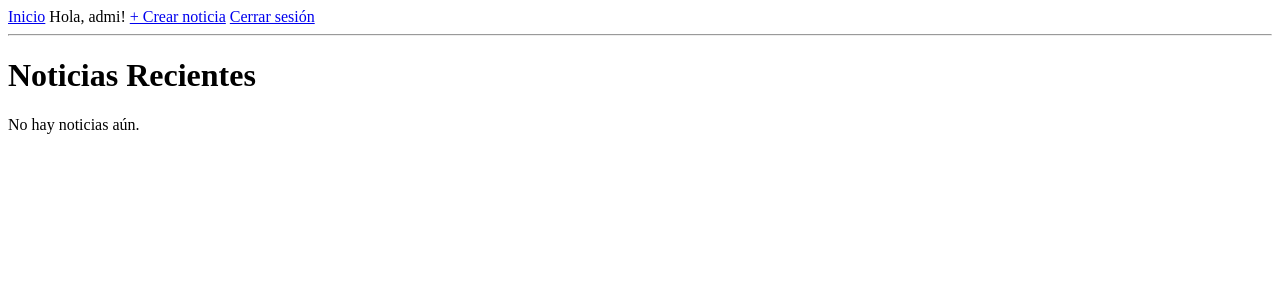
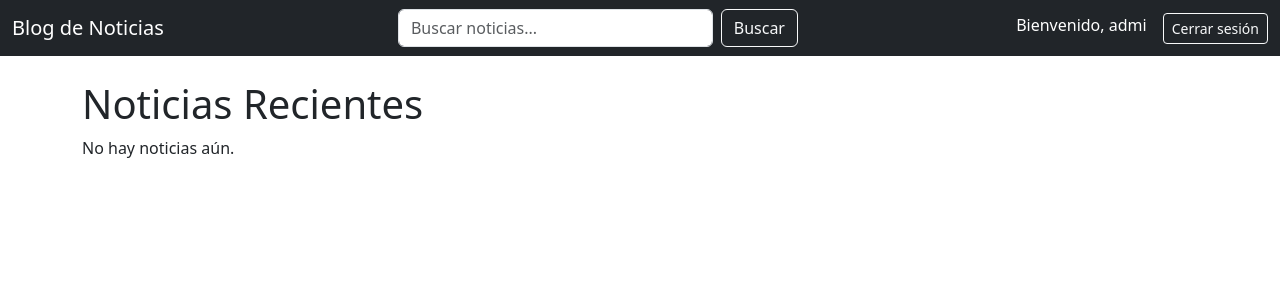
Before and after one commit to Nilsonavalos77/django-blog-noticias, a Django app: page / in a window 1280 px wide. Shown: the top 300 px of the page. Run offline with Django 5.2, Linux system fonts and the light colour scheme; a user stored in the database is signed in; data that the repository does not hold is empty.

Commit message:
Refactor code structure and remove redundant sections for improved readability and maintainability

```diff
--- a/blog/templates/base.html
+++ b/blog/templates/base.html
@@ -1,42 +1,79 @@
 <!DOCTYPE html>
 <html lang="es">
 <head>
-    <meta charset="UTF-8"> <!-- Codificación del sitio para soportar tildes y caracteres especiales -->
-    <title>Blog de Noticias</title> <!-- Título del navegador -->
+    <meta charset="UTF-8">
+    <meta name="viewport" content="width=device-width, initial-scale=1"> <!-- Adaptable a dispositivos -->
+    <title>Blog de Noticias</title>
+
+    <!-- Bootstrap 5 desde CDN -->
+    <link href="https://cdn.jsdelivr.net/npm/bootstrap@5.3.0/dist/css/bootstrap.min.css" rel="stylesheet">
+
+    <!-- Puedes agregar tu propio CSS si querés -->
 </head>
 <body>
-    <!-- Barra de navegación principal -->
-    <nav>
-        <!-- Enlace siempre visible a la página de inicio -->
-        <a href="{% url 'inicio' %}">Inicio</a>
+    <!-- Navbar principal -->
+    <nav class="navbar navbar-expand-lg navbar-dark bg-dark">
+        <div class="container-fluid">
+            <!-- Logo o título -->
+            <a class="navbar-brand" href="{% url 'inicio' %}">Blog de Noticias</a>
 
-        <!-- Verifica si el usuario ha iniciado sesión -->
-        {% if user.is_authenticated %}
-            <!-- Muestra el nombre del usuario actualmente logueado -->
-            <span>Hola, {{ user.username }}!</span>
+            <!-- Botón hamburguesa para móviles -->
+            <button class="navbar-toggler" type="button" data-bs-toggle="collapse" data-bs-target="#navbarContenido">
+                <span class="navbar-toggler-icon"></span>
+            </button>
 
-            <!-- Si el usuario es staff (admin), se muestra el enlace para crear una noticia -->
-            {% if user.is_staff %}
-                <a href="{% url 'crear_noticia' %}">+ Crear noticia</a> <!-- Enlace a la vista para admins -->
-            {% endif %}
+            <!-- Contenido del navbar -->
+            <div class="collapse navbar-collapse" id="navbarContenido">
+                <!-- Formularios y links alineados con utilidades de Bootstrap -->
+                <ul class="navbar-nav me-auto">
+                    <!-- Espacio reservado para más enlaces si querés agregar -->
+                </ul>
 
-            <!-- Enlace para cerrar sesión disponible para usuarios logueados -->
-            <a href="{% url 'logout' %}">Cerrar sesión</a>
+                <!-- BUSCADOR en el centro -->
+                <form class="d-flex mx-auto" method="get" action="{% url 'inicio' %}" style="width: 400px;">
+                    <input class="form-control me-2" type="search" placeholder="Buscar noticias..." aria-label="Buscar" name="buscar" value="{{ request.GET.buscar }}">
+                    <button class="btn btn-outline-light" type="submit">Buscar</button>
+                </form>
 
-        {% else %}  <!-- Si el usuario NO ha iniciado sesión -->
+                <!-- Sección de autenticación a la derecha -->
+                <ul class="navbar-nav ms-auto">
+                    {% if user.is_authenticated %}
+                        <!-- Bienvenida al usuario -->
+                        <li class="nav-item">
+                            <span class="navbar-text text-white me-3">
+                                Bienvenido, {{ user.username }}
+                            </span>
+                        </li>
 
-            <!-- Enlace para ir a la página de login -->
-            <a href="{% url 'login' %}">Iniciar sesión</a>
-
-            <!-- Enlace para ir a la página de registro -->
-            <a href="{% url 'registro' %}">Registrarse</a>
-
-        {% endif %}
+                        <!-- Botón de logout como formulario POST -->
+                        <li class="nav-item">
+                            <form method="post" action="{% url 'logout' %}">
+                                {% csrf_token %}
+                                <button type="submit" class="btn btn-outline-light btn-sm">Cerrar sesión</button>
+                            </form>
+                        </li>
+                    {% else %}
+                        <!-- Enlaces visibles solo para usuarios no autenticados -->
+                        <li class="nav-item">
+                            <a class="nav-link" href="{% url 'login' %}">Iniciar sesión</a>
+                        </li>
+                        <li class="nav-item">
+                            <a class="nav-link" href="{% url 'registro' %}">Registrarse</a>
+                        </li>
+                    {% endif %}
+                </ul>
+            </div>
+        </div>
     </nav>
 
-    <hr> <!-- Línea horizontal como separación visual -->
+    <!-- Contenedor principal de contenido -->
+    <div class="container mt-4">
+        {% block contenido %}
+        <!-- Aquí se insertan los contenidos específicos de cada página -->
+        {% endblock %}
+    </div>
 
-    <!-- Contenedor para mostrar contenido específico de cada página (heredado desde otros templates) -->
-    {% block contenido %}{% endblock %}
+    <!-- Scripts de Bootstrap (para funcionalidades como el menú hamburguesa) -->
+    <script src="https://cdn.jsdelivr.net/npm/bootstrap@5.3.0/dist/js/bootstrap.bundle.min.js"></script>
 </body>
 </html>
--- a/blog/views.py
+++ b/blog/views.py
@@ -2,21 +2,28 @@ from django.shortcuts import render, redirect, get_object_or_404
 from django.contrib.auth.forms import UserCreationForm
 from django.contrib.auth import login
 from django.contrib.auth.decorators import login_required, user_passes_test
+from django.db.models import Q  # Para búsquedas
 from .models import Noticia, Comentario
-from .forms import NoticiaForm, ComentarioForm  # Formularios que vamos a crear
+from .forms import NoticiaForm, ComentarioForm
 
-# Vista para mostrar la portada con todas las noticias (acceso libre)
+# ✅ Vista de inicio con buscador incluido
 def inicio(request):
-    noticias = Noticia.objects.order_by('-fecha_publicacion')
-    return render(request, 'inicio.html', {'noticias': noticias})
+    query = request.GET.get('q')  # Captura la búsqueda desde la barra
+    if query:
+        noticias = Noticia.objects.filter(
+            Q(titulo__icontains=query) | Q(resumen__icontains=query)
+        ).order_by('-fecha_publicacion')
+    else:
+        noticias = Noticia.objects.order_by('-fecha_publicacion')
+    return render(request, 'inicio.html', {'noticias': noticias, 'query': query})
 
-# Vista para ver el detalle de una noticia (acceso libre)
+# ✅ Vista de detalle de noticia
 def detalle_noticia(request, pk):
     noticia = get_object_or_404(Noticia, pk=pk)
     comentarios = noticia.comentarios.all()
     return render(request, 'detalle_noticia.html', {'noticia': noticia, 'comentarios': comentarios})
 
-# Vista para registrar un nuevo usuario (acceso libre)
+# ✅ Vista de registro
 def registro(request):
     if request.method == 'POST':
         form = UserCreationForm(request.POST)
@@ -28,11 +35,11 @@ def registro(request):
         form = UserCreationForm()
     return render(request, 'registro.html', {'form': form})
 
-# Check si es admin (staff)
+# ✅ Función para verificar si es admin
 def es_admin(user):
     return user.is_staff
 
-# Crear noticia (solo admin)
+# ✅ Crear noticia (admin)
 @user_passes_test(es_admin)
 def crear_noticia(request):
     if request.method == 'POST':
@@ -46,7 +53,7 @@ def crear_noticia(request):
         form = NoticiaForm()
     return render(request, 'crear_noticia.html', {'form': form})
 
-# Editar noticia (solo admin)
+# ✅ Editar noticia (admin)
 @user_passes_test(es_admin)
 def editar_noticia(request, pk):
     noticia = get_object_or_404(Noticia, pk=pk)
@@ -59,7 +66,7 @@ def editar_noticia(request, pk):
         form = NoticiaForm(instance=noticia)
     return render(request, 'crear_noticia.html', {'form': form})
 
-# Eliminar noticia (solo admin)
+# ✅ Eliminar noticia (admin)
 @user_passes_test(es_admin)
 def eliminar_noticia(request, pk):
     noticia = get_object_or_404(Noticia, pk=pk)
@@ -68,7 +75,7 @@ def eliminar_noticia(request, pk):
         return redirect('inicio')
     return render(request, 'eliminar_noticia.html', {'noticia': noticia})
 
-# Agregar comentario (solo usuario logueado)
+# ✅ Agregar comentario (logueado)
 @login_required
 def agregar_comentario(request, pk):
     noticia = get_object_or_404(Noticia, pk=pk)
@@ -84,7 +91,7 @@ def agregar_comentario(request, pk):
         form = ComentarioForm()
     return render(request, 'agregar_comentario.html', {'form': form, 'noticia': noticia})
 
-# Editar comentario (solo autor o admin)
+# ✅ Editar comentario (autor o admin)
 @login_required
 def editar_comentario(request, pk):
     comentario = get_object_or_404(Comentario, pk=pk)
@@ -99,7 +106,7 @@ def editar_comentario(request, pk):
         form = ComentarioForm(instance=comentario)
     return render(request, 'editar_comentario.html', {'form': form, 'comentario': comentario})
 
-# Eliminar comentario (solo autor o admin)
+# ✅ Eliminar comentario (autor o admin)
 @login_required
 def eliminar_comentario(request, pk):
     comentario = get_object_or_404(Comentario, pk=pk)
--- a/info/settings.py
+++ b/info/settings.py
@@ -118,6 +118,8 @@ USE_TZ = True
 
 STATIC_URL = '/static/'
 MEDIA_URL = '/media/'
+# Redirigir después del login
+LOGIN_REDIRECT_URL = '/'
 
 # Default primary key field type
 # https://docs.djangoproject.com/en/5.2/ref/settings/#default-auto-field
```
Also changed, not shown: blog/templates/agregar_comentario.html (added, +14 -0 lines), blog/templates/crear_noticia.html (added, +34 -0 lines), blog/templates/editar_comentario.html (added, +14 -0 lines), blog/templates/eliminar_comentario.html (added, +14 -0 lines), blog/templates/eliminar_noticia.html (added, +13 -0 lines), db.sqlite3, imagenes/Clipboard01-2.webp (added).
